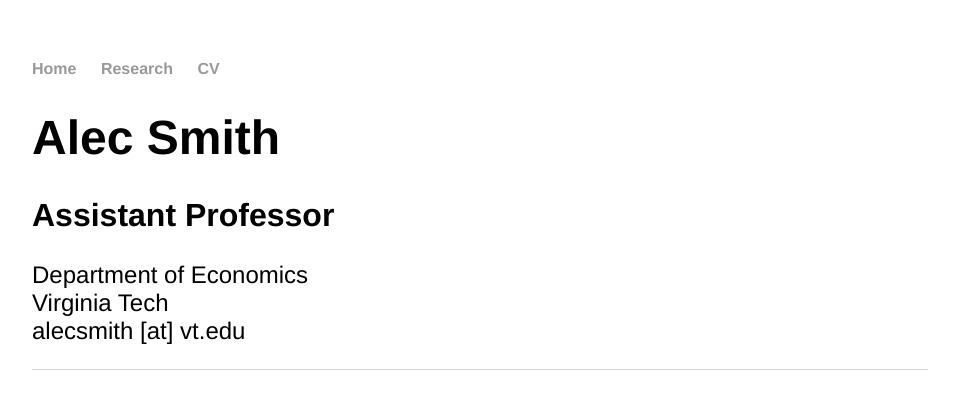
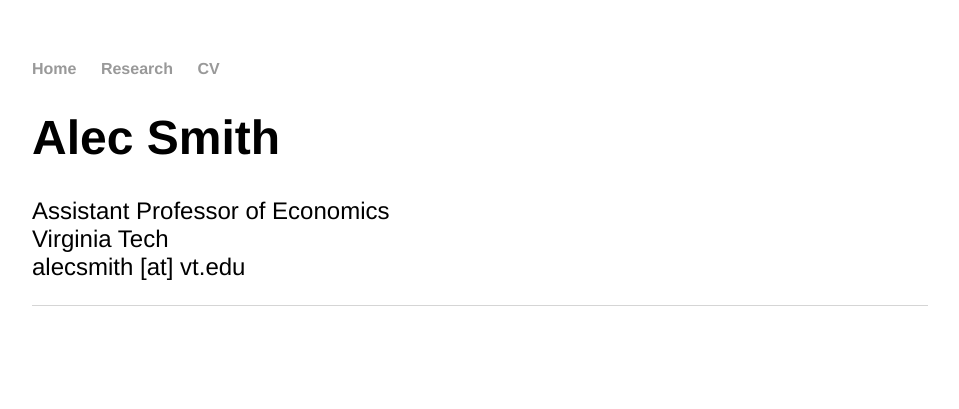
Before and after one commit to alecsmith/alecsmith.github.io, a Jekyll site: the page built from index.html, in a window 1280 px wide. Shown: the top 409 px of the page, without its empty margins (160-1119 px from the left). Built offline with Jekyll 4.4.1, drawn with Linux system fonts in a browser that asks for light colours.

Commit message:
Update index.html

```diff
--- a/index.html
+++ b/index.html
@@ -4,8 +4,7 @@ title: Alec Smith
 ---
 <div class="blurb">
 	<h1>Alec Smith</h1>
-	<h2>Assistant Professor</h2>
-	<address>Department of Economics
+	<address>Assistant Professor of Economics
 	<br/>Virginia Tech
 	<br/>alecsmith [at] vt.edu</address>
 	<p></p>
```
